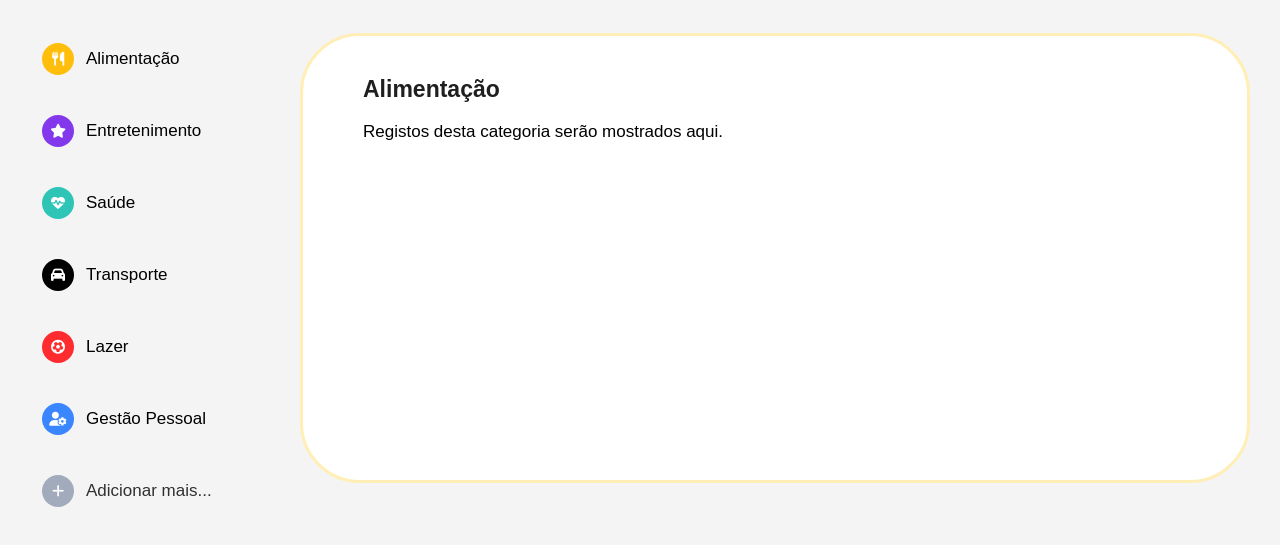
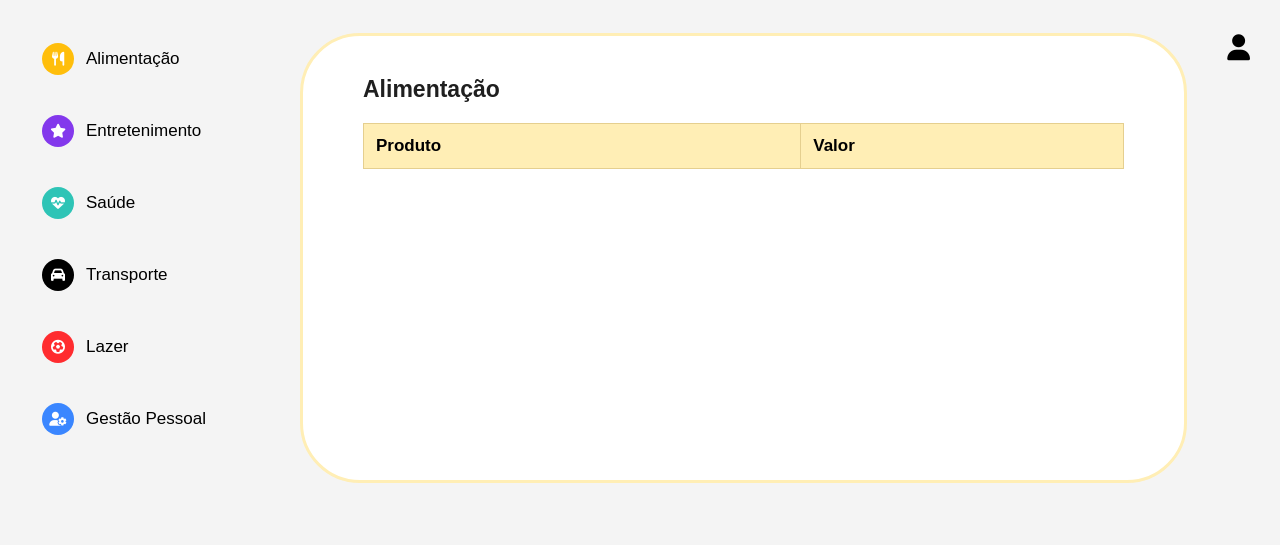
Before and after one commit to Maky189/Gestor-Financeiro-Frontend, a website: page templates/categorias.html in a window 1280 px wide. Both pictures are taken after a click on the element "Alimentação". Shown: the part 189-734 px from the top of the page. Drawn offline with Linux system fonts and the light colour scheme; no server answers.

Commit message:
Fiz as alterações na categoria

```diff
--- a/templates/categorias.html
+++ b/templates/categorias.html
@@ -6,7 +6,6 @@
   <title>Categorias</title>
   <link rel="stylesheet" href="../styles/styles.css">
   <link rel="stylesheet" href="https://cdnjs.cloudflare.com/ajax/libs/font-awesome/6.5.0/css/all.min.css" />
-
 <style>
 /* ======= RESET ======= */
 .body {
@@ -20,6 +19,7 @@ box-shadow: 0px 4px 15px rgba(0,0,0,0.05);
 
 /* ======= ÁREA DE CATEGORIAS ======= */
 .categoria-container {
+padding: relative;
 padding: 30px;
 }
 
@@ -68,14 +68,13 @@ font-size: 14px;
 .blue { background: #3a86ff; }
 .black { background: #000; }
 .red { background: #ff2c2f; }
-.gray { background: #8d99ae; }
 
-.add { opacity: 0.8; }
+
 
 /* ======= DISPLAY ======= */
 .categoria-display {
 width: 100%;
-height: 450px;
+min-height: 450px;
 border: 3px solid #ffeeb5;
 border-radius: 60px;
 background: #fff;
@@ -108,23 +107,13 @@ border: 1px solid #ddd; /* bordas entre colunas e linhas */
 background: #fff7e0;
 }
 
-.categoria-display h2 {
-margin-bottom: 15px;
-}
-
-.categoria-display p,
-.categoria-display ul {
-font-size: 17px;
-line-height: 1.6;
-}
 
 /* ======= PROFILE ICON ======= */
-.profile-icon {
-position: absolute;
+.icon-profile {
     top: 20px;
-right: 50px;
-font-size: 24px;
-cursor: pointer;
+    right: 40px;
+    font-size: 26px;
+    color: #000;
 }
 </style>
 </head>
@@ -156,6 +145,7 @@ cursor: pointer;
   </a>
 </nav>
 
+
 <!-- CONTEÚDO -->
 <main class="categoria-container">
     <br>
@@ -170,12 +160,11 @@ cursor: pointer;
           <div class="categoria-item"><span class="icon black"><i class="fa-solid fa-car"></i></span> Transporte</div>
           <div class="categoria-item"><span class="icon red"><i class="fa-solid fa-futbol"></i></span> Lazer</div>
           <div class="categoria-item"><span class="icon blue"><i class="fa-solid fa-user-gear"></i></span> Gestão Pessoal</div>
-            <div class="categoria-item add"><span class="icon gray"><i class="fa-solid fa-plus"></i></span> Adicionar mais...</div>
         </div>
 
         <div class="categoria-display"></div>
 
-        <div class="profile-icon">
+        <div class="icon-profile">
           <i class="fa-solid fa-user"></i>
         </div>
 
@@ -183,15 +172,86 @@ cursor: pointer;
 </main>
 
 <!-- ======================= SCRIPT ======================= -->
-<script src="../scripts/api-config.js"></script>
-<script src="../scripts/categories.js"></script>
+<script>
+    const categoriaInfo = {
+        "Alimentação": `
+            <h2>Alimentação</h2>
+            <table class="categoria-tabela">
+                <thead>
+                    <tr>
+                        <th>Produto</th>
+                        <th>Valor</th>
+                    </tr>
+                </thead>
+                <tbody></tbody>
+            </table>
+        `,
+        "Entretenimento": `
+            <h2>Entretenimento</h2>
+            <table class="categoria-tabela">
+                <thead>
+                    <tr>
+                        <th>Produto</th>
+                        <th>Valor</th>
+                    </tr>
+                </thead>
+                <tbody></tbody>
+            </table>
+        `,
+        "Saúde": `
+            <h2>Saúde</h2>
+            <table class="categoria-tabela">
+                <thead>
+                    <tr>
+                        <th>Produto</th>
+                        <th>Valor</th>
+                    </tr>
+                </thead>
+                <tbody></tbody>
+            </table>
+        `,
+        "Transporte": `
+            <h2>Transporte</h2>
+            <table class="categoria-tabela">
+                <thead>
+                    <tr>
+                        <th>Produto</th>
+                        <th>Valor</th>
+                    </tr>
+                </thead>
+                <tbody></tbody>
+            </table>
+        `,
+        "Lazer": `
+            <h2>Lazer</h2>
+            <table class="categoria-tabela">
+                <thead>
+                    <tr>
+                        <th>Produto</th>
+                        <th>Valor</th>
+                    </tr>
+                </thead>
+                <tbody></tbody>
+            </table>
+        `,
+        "Gestão Pessoal": `
+            <h2>Gestão Pessoal</h2>
+            <table class="categoria-tabela">
+                <thead>
+                    <tr>
+                        <th>Produto</th>
+                        <th>Valor</th>
+                    </tr>
+                </thead>
+                <tbody></tbody>
+            </table>
+        `
+    };
 
-<script>
-    // keep demo behaviour: when clicking a category created dynamically, show placeholder content
     document.querySelectorAll(".categoria-item").forEach(item => {
         item.addEventListener("click", () => {
             const nome = item.textContent.trim();
-            document.querySelector(".categoria-display").innerHTML = `\n                <h2>${nome}</h2>\n                <p>Registos desta categoria serão mostrados aqui.</p>`;
+            document.querySelector(".categoria-display").innerHTML = categoriaInfo[nome];
         });
     });
 </script>
```
Lines whose indentation alone changed are shown as unchanged.
